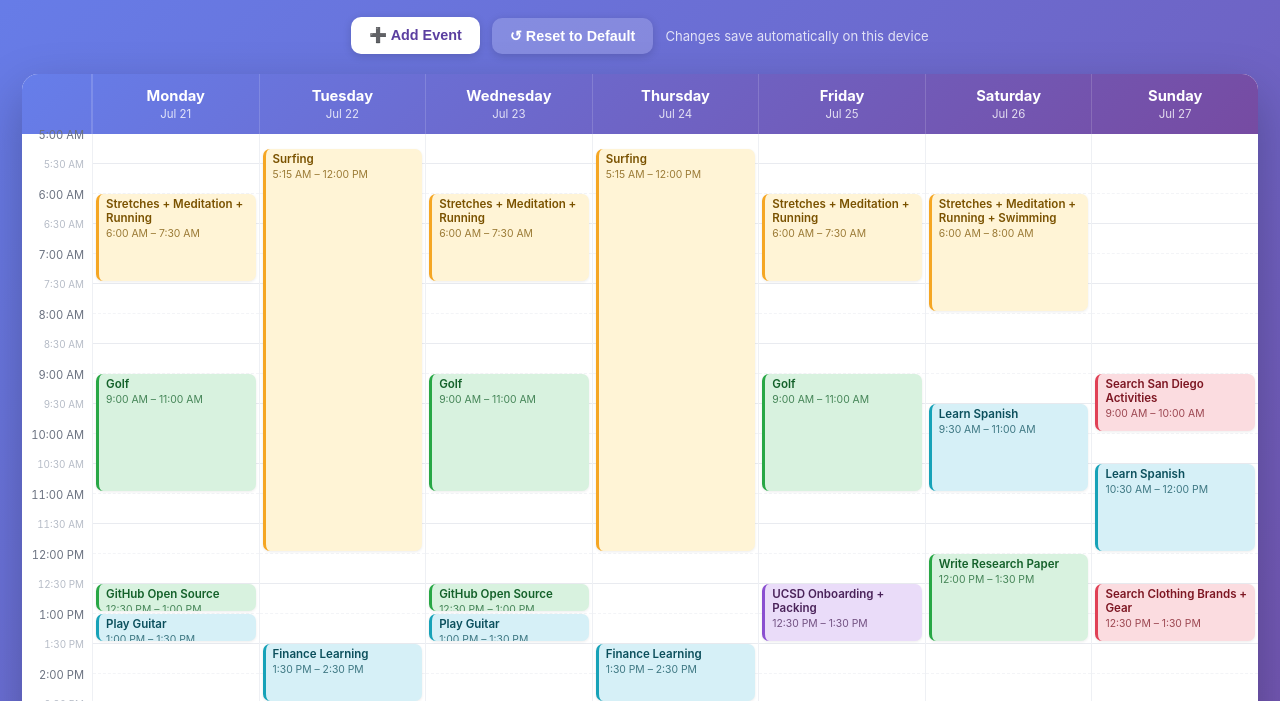
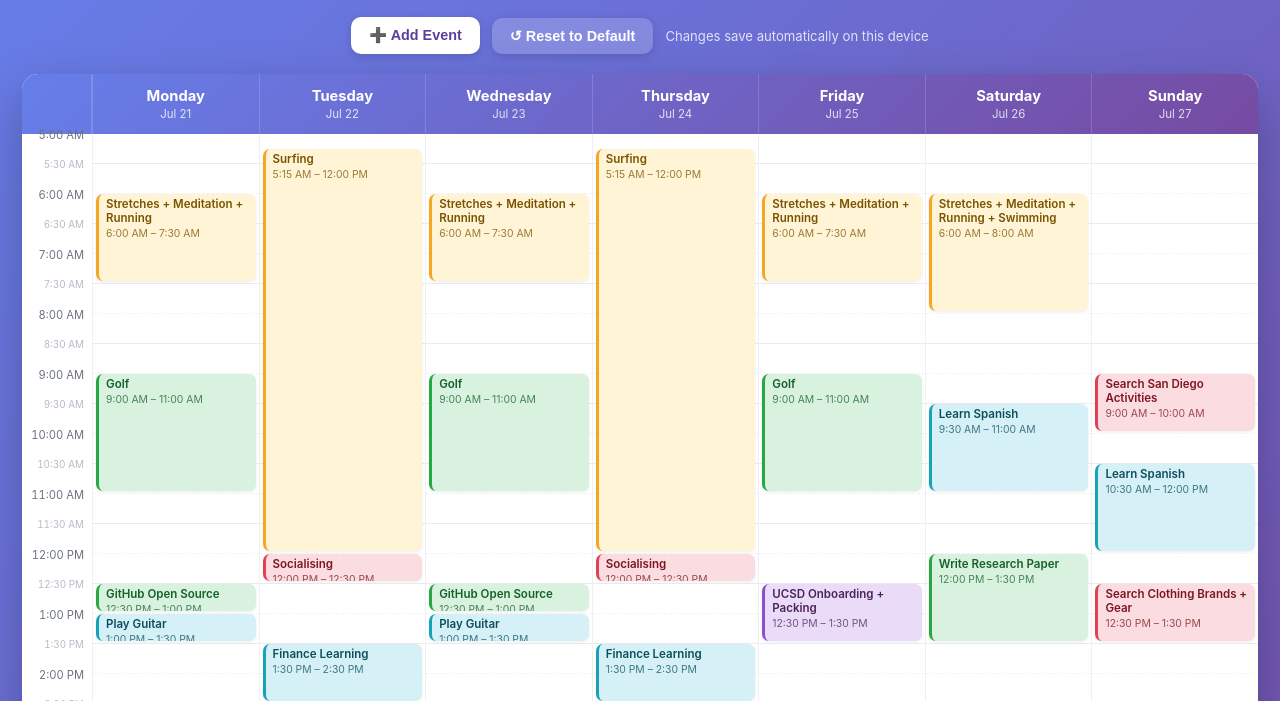
Before and after one commit to AdeevMardia2008/weekly-schedule, a plain HTML site: page index.html in a window 1280 px wide. Shown: the part 97-798 px from the top of the page. Drawn offline with Linux system fonts and the light colour scheme.

Commit message:
Add Socialising blocks to Tuesday and Thursday

```diff
--- a/index.html
+++ b/index.html
@@ -187,7 +187,7 @@
   const START_HOUR = 5, END_HOUR = 23, HALF_PX = 30;
   const DAYS = ["Monday","Tuesday","Wednesday","Thursday","Friday","Saturday","Sunday"];
   const DATES = { Monday:21, Tuesday:22, Wednesday:23, Thursday:24, Friday:25, Saturday:26, Sunday:27 };
-  const STORAGE_KEY = "adeev_schedule_v1";
+  const STORAGE_KEY = "adeev_schedule_v2";
   const DEFAULT_SCHEDULE = {
     Monday: [
       { name: "Stretches + Meditation + Running", start: 6.0, dur: 1.5, cat: "fitness" },
@@ -204,7 +204,9 @@
     ],
     Tuesday: [
       { name: "Surfing", start: 5.25, dur: 6.75, cat: "fitness" },
+      { name: "Socialising", start: 12.0, dur: 0.5, cat: "personal" },
       { name: "Finance Learning", start: 13.5, dur: 1.0, cat: "learning" },
+      { name: "Socialising", start: 14.5, dur: 0.5, cat: "personal" },
       { name: "Write Research Paper", start: 15.25, dur: 1.75, cat: "work" },
       { name: "Build Portfolio Website", start: 17.5, dur: 1.0, cat: "work" },
       { name: "Fix LinkedIn/GitHub Accounts", start: 19.0, dur: 1.0, cat: "admin" },
@@ -228,9 +230,11 @@
     ],
     Thursday: [
       { name: "Surfing", start: 5.25, dur: 6.75, cat: "fitness" },
+      { name: "Socialising", start: 12.0, dur: 0.5, cat: "personal" },
       { name: "Finance Learning", start: 13.5, dur: 1.0, cat: "learning" },
       { name: "Write Research Paper", start: 15.25, dur: 1.75, cat: "work" },
       { name: "Explore Claude & Skills", start: 17.5, dur: 0.75, cat: "work" },
+      { name: "Socialising", start: 18.5, dur: 0.5, cat: "personal" },
       { name: "Fix LinkedIn/GitHub Accounts", start: 19.0, dur: 1.0, cat: "admin" },
       { name: "Dinner", start: 20.0, dur: 1.0, cat: "personal" },
       { name: "Reading", start: 21.0, dur: 0.25, cat: "learning" },
```
